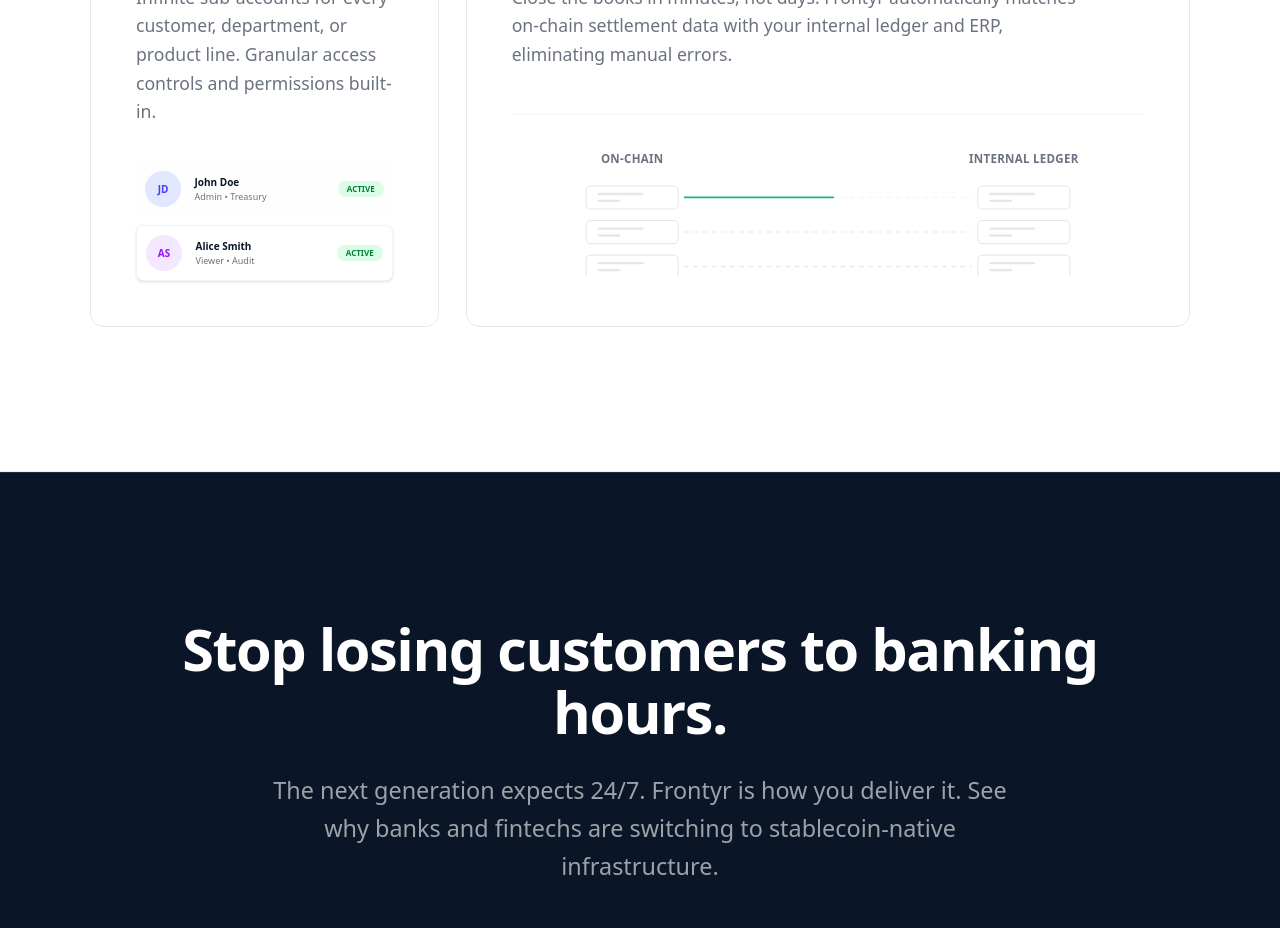
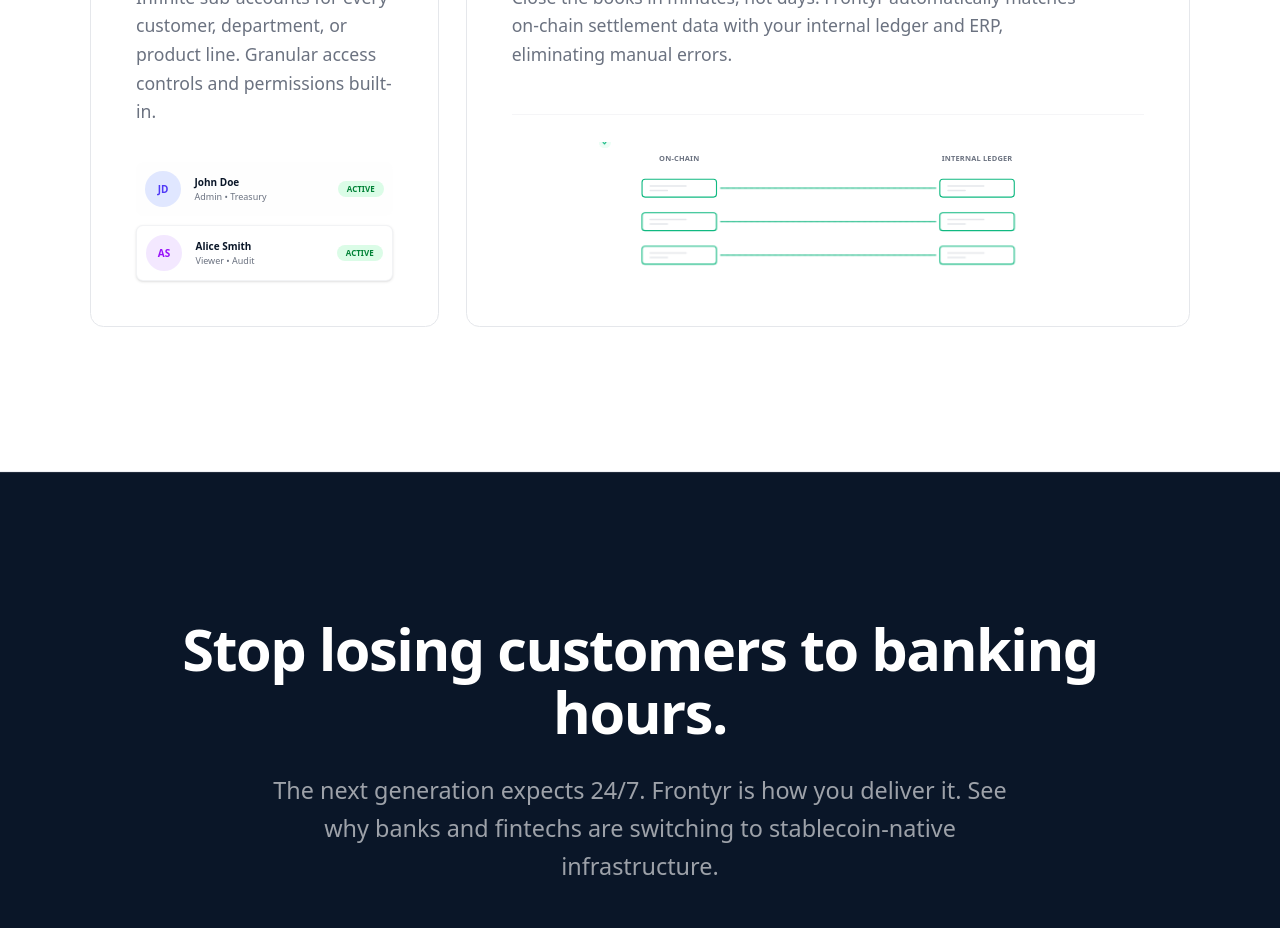
Before and after one commit to swedishfrenchpress/frontyr-website-exploration, a Next.js app: page / in a window 1280 px wide. Shown: the part 3760-4688 px from the top of the page. Built offline with nearby package versions, Linux system fonts and the light colour scheme.

Commit message:
updated reoncile animation.

```diff
--- a/app/components/ReconciliationAnimation.tsx
+++ b/app/components/ReconciliationAnimation.tsx
@@ -3,117 +3,140 @@
 import { useState, useEffect } from 'react';
 
 export function ReconciliationAnimation() {
-  // phases: 0=init, 1=match1, 2=match2, 3=match3, 4=done/reset
-  const [phase, setPhase] = useState(0);
+  const [key, setKey] = useState(0);
 
   useEffect(() => {
-    // Sequence timing
-    const timeouts: NodeJS.Timeout[] = [];
+    // Loop reset
+    const timer = setTimeout(() => {
+      setKey(prev => prev + 1);
+    }, 4500); // Wait for animations (3 * 0.4s start delay + 1s duration + 2s hold) -> ~4.5s total loop
 
-    const loop = () => {
-      setPhase(0);
+    return () => clearTimeout(timer);
+  }, [key]);
 
-      // Start Match 1
-      timeouts.push(setTimeout(() => setPhase(1), 500));
-      // Start Match 2
-      timeouts.push(setTimeout(() => setPhase(2), 1600)); // 1.1s for first match
-      // Start Match 3
-      timeouts.push(setTimeout(() => setPhase(3), 2700)); // 1.1s for second match
-      // Finish / Reset
-      timeouts.push(setTimeout(() => {
-        setPhase(4);
-        // Restart loop
-        timeouts.push(setTimeout(loop, 2000));
-      }, 4000));
-    };
+  // Layout Constants
+  const viewBoxWidth = 600;
+  const viewBoxHeight = 180; // 50% taller than 120
+  const rowCount = 3;
+  const rowHeight = 45; // Taller gaps
+  const startY = 50;
 
-    loop();
+  // Element positions
+  const leftX = 50;
+  const rightX = 450;
+  const rectWidth = 100;
+  const rectHeight = 24;
 
-    return () => timeouts.forEach(clearTimeout);
-  }, []);
+  // Line positions
+  const lineStartX = leftX + rectWidth + 5; // 155
+  const lineEndX = rightX - 5; // 445
+  const lineLength = lineEndX - lineStartX; // 290
 
   return (
     <div className="w-full h-full flex items-center justify-center select-none">
-      <svg className="w-full max-w-lg h-32" viewBox="0 0 500 120">
+      <svg
+        key={key}
+        className="w-full max-w-2xl h-full"
+        viewBox={`0 0 ${viewBoxWidth} ${viewBoxHeight}`}
+      >
         <defs>
-          <marker id="check-marker" markerWidth="8" markerHeight="8" refX="4" refY="4" orient="auto">
-            <path d="M2,4 L3.5,6 L6,2" fill="none" stroke="#10B981" strokeWidth="1.5" strokeLinecap="round" strokeLinejoin="round" />
-          </marker>
+          <filter id="glow-green-dot" x="-50%" y="-50%" width="200%" height="200%">
+            <feGaussianBlur stdDeviation="1.5" result="blur" />
+            <feComposite in="SourceGraphic" in2="blur" operator="over" />
+          </filter>
         </defs>
 
         {/* Labels */}
-        <text x="80" y="20" textAnchor="middle" className="text-[10px] font-mono fill-subtle font-semibold uppercase tracking-wide">On-Chain</text>
-        <text x="420" y="20" textAnchor="middle" className="text-[10px] font-mono fill-subtle font-semibold uppercase tracking-wide">Internal Ledger</text>
+        <text x={leftX + rectWidth/2} y="25" textAnchor="middle" className="text-[10px] font-mono fill-subtle font-semibold uppercase tracking-wide">On-Chain</text>
+        <text x={rightX + rectWidth/2} y="25" textAnchor="middle" className="text-[10px] font-mono fill-subtle font-semibold uppercase tracking-wide">Internal Ledger</text>
 
         {/* Rows */}
         {[0, 1, 2].map((i) => {
-          // Status based on phase
-          // phase 1: row 0 matching
-          // phase 2: row 0 matched, row 1 matching
-          // phase 3: row 0,1 matched, row 2 matching
-          // phase 4: all matched
-
-          let state = 'waiting'; // waiting, matching, matched
-          if (phase > i) state = 'matched';
-          if (phase === i + 1) state = 'matching';
-          if (phase === 0) state = 'waiting';
-
-          const y = 40 + (i * 30);
-
-          // Staggered opacity for initial appearance
-          const rowOpacity = phase === 0 ? 0.6 : 1;
+          const y = startY + (i * rowHeight);
+          const delay = i * 400; // 400ms stagger
+          const duration = 1000; // 1s travel time
 
           return (
-            <g key={i} className="transition-opacity duration-500" style={{ opacity: rowOpacity }}>
+            <g key={i}>
 
               {/* Left Box (On-Chain) */}
               <rect
-                x="40" y={y} width="80" height="20" rx="4"
+                x={leftX} y={y} width={rectWidth} height={rectHeight} rx="4"
                 fill="white"
-                stroke={state === 'matched' ? '#10B981' : '#E5E7EB'}
-                strokeWidth={state === 'matched' ? 1.5 : 1}
-                className="transition-colors duration-500"
+                stroke="#E5E7EB"
+                strokeWidth="1"
+                className="transition-colors"
+                style={{
+                    animation: `highlightBox ${duration}ms forwards`,
+                    animationDelay: `${delay + duration}ms` // Highlight when dot arrives (simulated match)
+                }}
               />
-              <rect x="50" y={y + 6} width="40" height="2" rx="1" fill="#E5E7EB" />
-              <rect x="50" y={y + 12} width="20" height="2" rx="1" fill="#E5E7EB" />
+              <rect x={leftX + 10} y={y + 8} width={rectWidth * 0.5} height="2" rx="1" fill="#E5E7EB" />
+              <rect x={leftX + 10} y={y + 14} width={rectWidth * 0.25} height="2" rx="1" fill="#E5E7EB" />
 
               {/* Right Box (Internal) */}
               <rect
-                x="380" y={y} width="80" height="20" rx="4"
+                x={rightX} y={y} width={rectWidth} height={rectHeight} rx="4"
                 fill="white"
-                stroke={state === 'matched' ? '#10B981' : '#E5E7EB'}
-                strokeWidth={state === 'matched' ? 1.5 : 1}
-                className="transition-colors duration-500"
+                stroke="#E5E7EB"
+                strokeWidth="1"
+                className="transition-colors"
+                style={{
+                    animation: `highlightBox ${duration}ms forwards`,
+                    animationDelay: `${delay + duration}ms`
+                }}
               />
-              <rect x="390" y={y + 6} width="40" height="2" rx="1" fill="#E5E7EB" />
-              <rect x="390" y={y + 12} width="20" height="2" rx="1" fill="#E5E7EB" />
+              <rect x={rightX + 10} y={y + 8} width={rectWidth * 0.5} height="2" rx="1" fill="#E5E7EB" />
+              <rect x={rightX + 10} y={y + 14} width={rectWidth * 0.25} height="2" rx="1" fill="#E5E7EB" />
 
-              {/* Connecting Line */}
-              {/* Dashed line background */}
+              {/* Connecting Line (Background Dashed) */}
               <path
-                d={`M 125 ${y + 10} L 375 ${y + 10}`}
+                d={`M ${lineStartX} ${y + rectHeight/2} L ${lineEndX} ${y + rectHeight/2}`}
                 fill="none"
                 stroke="#E5E7EB"
                 strokeWidth="1"
                 strokeDasharray="4 4"
-                opacity={state !== 'waiting' ? 0.5 : 1}
               />
 
-              {/* Animated Progress Line */}
+              {/* Dot / Pulse */}
+              <circle
+                r="3"
+                fill="#10B981"
+                filter="url(#glow-green-dot)"
+                opacity="0"
+                style={{
+                    offsetPath: `path('M ${lineStartX} ${y + rectHeight/2} L ${lineEndX} ${y + rectHeight/2}')`,
+                    animation: `travelDot ${duration}ms linear forwards`,
+                    animationDelay: `${delay}ms`
+                }}
+              />
+
+              {/* Trailing Line (Optional, matches dot path) */}
+              {/* Note: Standard SVG stroke-dashoffset animation is easier than trailing a dot perfectly without complex sync.
+                  Let's stick to the user request: "dot/pulse travels".
+                  We can also animate the line color turning solid green BEHIND the dot if desired, but dot is key.
+              */}
               <path
-                d={`M 125 ${y + 10} L 375 ${y + 10}`}
+                d={`M ${lineStartX} ${y + rectHeight/2} L ${lineEndX} ${y + rectHeight/2}`}
                 fill="none"
                 stroke="#10B981"
                 strokeWidth="1.5"
-                strokeDasharray="250"
-                strokeDashoffset={state === 'waiting' ? 250 : 0}
-                className={`transition-[stroke-dashoffset] ease-linear ${state === 'matching' ? 'duration-[1000ms]' : 'duration-0'}`}
+                strokeDasharray={lineLength}
+                strokeDashoffset={lineLength}
+                style={{
+                    animation: `fillLine ${duration}ms linear forwards`,
+                    animationDelay: `${delay}ms`
+                }}
               />
 
-              {/* Checkmark at the end */}
+              {/* Checkmark */}
               <g
-                transform={`translate(470, ${y + 10})`}
-                className={`transition-all duration-300 ${state === 'matched' ? 'opacity-100 scale-100' : 'opacity-0 scale-50'}`}
+                transform={`translate(${rightX + rectWidth + 20}, ${y + rectHeight/2})`}
+                className="opacity-0"
+                style={{
+                    animation: `popIn 300ms cubic-bezier(0.175, 0.885, 0.32, 1.275) forwards`,
+                    animationDelay: `${delay + duration}ms`
+                }}
               >
                  <circle cx="0" cy="0" r="8" fill="#ECFDF5" />
                  <path d="M-2.5 0.5 L-0.5 2.5 L3 -2" fill="none" stroke="#10B981" strokeWidth="1.5" strokeLinecap="round" strokeLinejoin="round" />
@@ -123,6 +146,29 @@
           );
         })}
 
+        <style jsx>{`
+          @keyframes travelDot {
+            0% { offset-distance: 0%; opacity: 1; }
+            90% { opacity: 1; }
+            100% { offset-distance: 100%; opacity: 0; }
+          }
+          @keyframes fillLine {
+            from { stroke-dashoffset: ${lineLength}; }
+            to { stroke-dashoffset: 0; }
+          }
+          @keyframes popIn {
+            from { opacity: 0; transform: translate(${rightX + rectWidth + 20}px, ${startY}px) scale(0.5); } /* Note: transform logic in CSS keyframes within SVG can be tricky with translate, using local transform in group is safer */
+            to { opacity: 1; transform: translate(${rightX + rectWidth + 20}px, ${startY}px) scale(1); } /* Wait, we need dynamic Y in keyframes or apply animation to opacity/scale only */
+          }
+          /* Re-defining popIn to be transform-agnostic (applied to G which is already translated) */
+           @keyframes popIn {
+            from { opacity: 0; transform: scale(0.5); }
+            to { opacity: 1; transform: scale(1); }
+          }
+          @keyframes highlightBox {
+            to { stroke: #10B981; stroke-width: 1.5px; }
+          }
+        `}</style>
       </svg>
     </div>
   );
```
